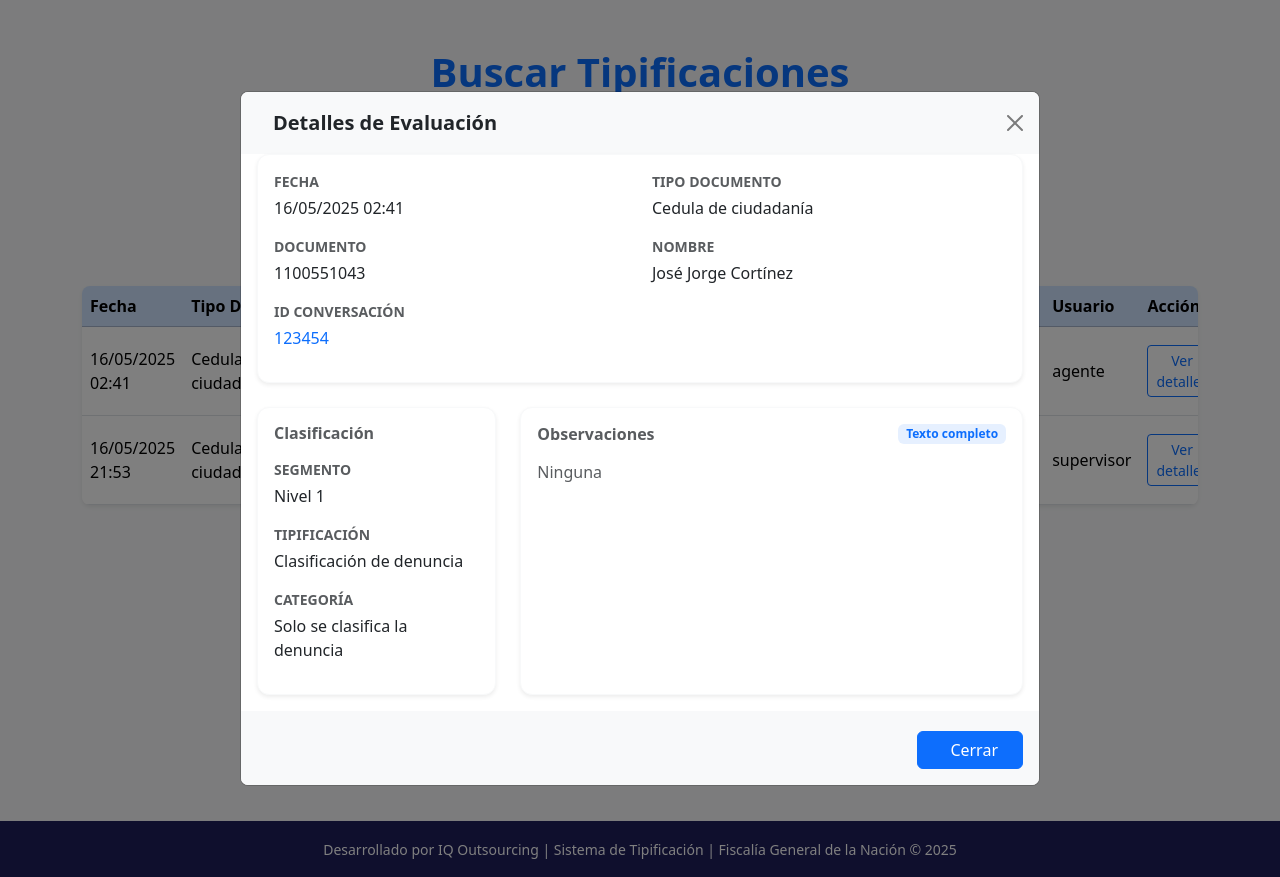
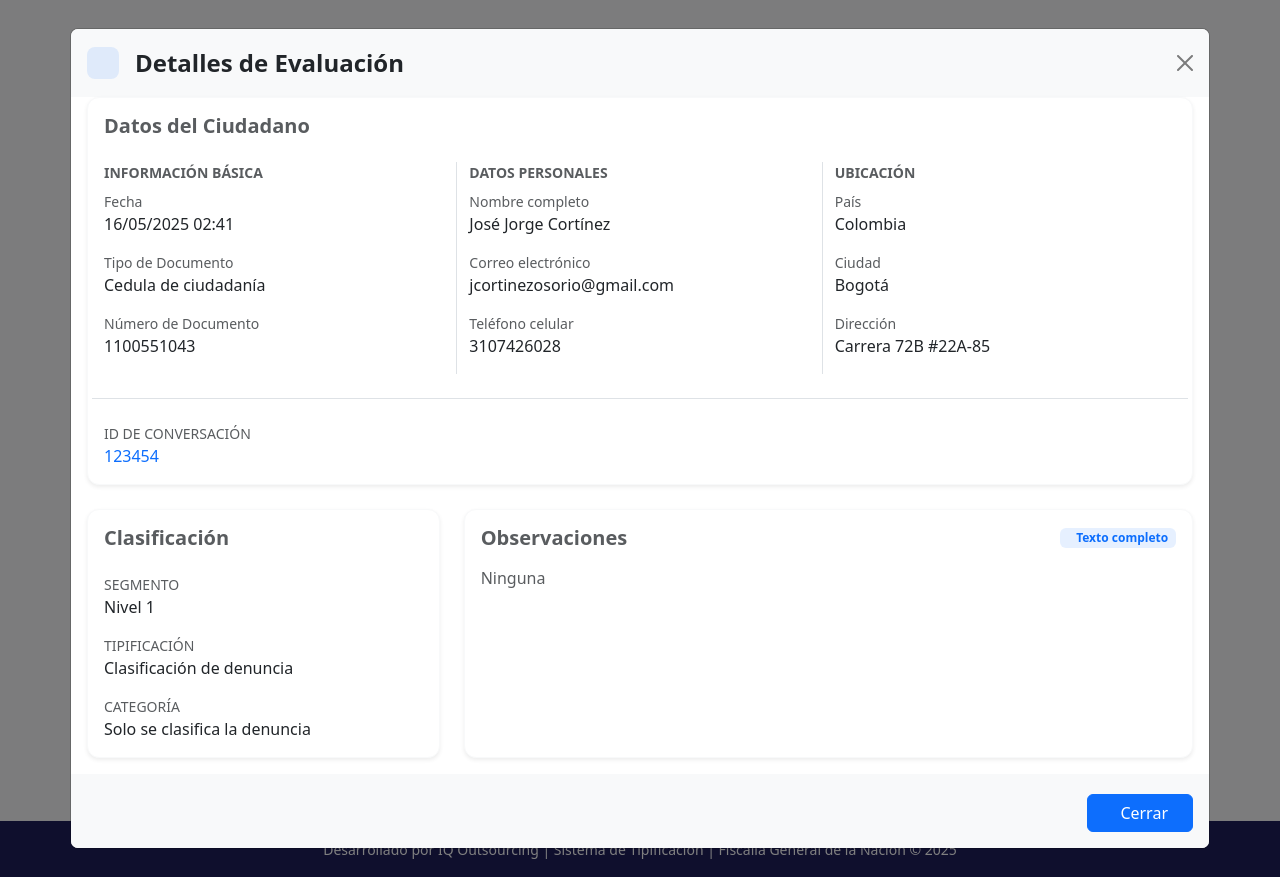
Before and after one commit to CortinezO98/Fiscalia_Form, a Django app: template form_fiscalia/usuarios/templates/usuarios/evaluaciones/buscar_tipificacion.html in a window 1280 px wide, after a click on "Ver detalles". Run offline with Django 5.2, Linux system fonts and the light colour scheme; the template is opened without the code that fills it: values that come from a table or form of the project are taken from there, others are empty; data comes from the database, SQL or seed files in the repository; parts of the project's set-up code (start-up, migrations or seed data) failed here and were passed over; some libraries are stand-ins or nearby versions.

Commit message:
Buscar tipificaciones y reporteria

```diff
--- a/form_fiscalia/gestion/views.py
+++ b/form_fiscalia/gestion/views.py
@@ -106,6 +106,7 @@ def buscar_tipificacion(request):
             Evaluacion.objects
             .select_related(
                 'ciudadano__tipo_identificacion',
+                'ciudadano__pais',
                 'categoria__tipificacion__segmento',
                 'categoria__categoria_padre',
                 'user'
--- a/form_fiscalia/usuarios/templates/usuarios/evaluaciones/buscar_tipificacion.html
+++ b/form_fiscalia/usuarios/templates/usuarios/evaluaciones/buscar_tipificacion.html
@@ -60,17 +60,27 @@
                     <td>{{ ev.observacion|truncatechars:50 }}</td>
                     <td>{{ ev.user.username }}</td>
                     <td>
-                        <button type="button" class="btn btn-sm btn-outline-primary" data-bs-toggle="modal"
-                            data-bs-target="#detalleModal" data-fecha="{{ ev.fecha|date:'d/m/Y H:i' }}"
-                            data-tipo="{{ ev.ciudadano.tipo_identificacion.nombre }}"
-                            data-documento="{{ ev.ciudadano.numero_identificacion }}"
-                            data-nombre="{{ ev.ciudadano.nombre }}" data-conversacion="{{ ev.conversacion_id }}"
-                            data-segmento="{{ ev.categoria.tipificacion.segmento.nombre }}"
-                            data-tipificacion="{{ ev.categoria.tipificacion.nombre }}"
-                            data-categoria="{{ ev.categoria.nombre }}" data-observacion="{{ ev.observacion|escape }}"
-                            data-usuario="{{ ev.user.username }}">
+                        <button type="button" class="btn btn-sm btn-outline-primary"
+                                data-bs-toggle="modal" data-bs-target="#detalleModal"
+                                data-fecha="{{ ev.fecha|date:'d/m/Y H:i' }}"
+                                data-tipo="{{ ev.ciudadano.tipo_identificacion.nombre }}"
+                                data-documento="{{ ev.ciudadano.numero_identificacion }}"
+                                data-nombre="{{ ev.ciudadano.nombre }}"
+                                data-conversacion_id="{{ ev.conversacion_id }}"
+                                data-segmento="{{ ev.categoria.tipificacion.segmento.nombre }}"
+                                data-tipificacion="{{ ev.categoria.tipificacion.nombre }}"
+                                data-categoria="{{ ev.categoria.nombre }}"
+                                data-observacion="{{ ev.observacion|escape }}"
+                                data-usuario="{{ ev.user.username }}"
+                                data-correo="{% if ev.ciudadano.correo %}{{ ev.ciudadano.correo }}{% endif %}"
+                                data-telefono="{% if ev.ciudadano.telefono %}{{ ev.ciudadano.telefono }}{% endif %}"
+                                data-direccion="{% if ev.ciudadano.direccion_residencia %}{{ ev.ciudadano.direccion_residencia }}{% endif %}"
+                                data-pais="{% if ev.ciudadano.pais %}{{ ev.ciudadano.pais.nombre }}{% endif %}"
+                                data-ciudad="{% if ev.ciudadano.ciudad %}{{ ev.ciudadano.ciudad }}{% endif %}"
+                        >
                             Ver detalles
                         </button>
+
                     </td>
                 </tr>
                 {% endfor %}
@@ -139,83 +149,132 @@
 
 
 <div class="modal fade" id="detalleModal" tabindex="-1" aria-labelledby="detalleModalLabel" aria-hidden="true">
-    <div class="modal-dialog modal-lg modal-dialog-centered">
+    <div class="modal-dialog modal-xl modal-dialog-centered">
         <div class="modal-content">
-            <!-- Encabezado con icono y título destacado -->
             <div class="modal-header bg-light border-bottom-0 pb-3">
-                <div class="d-flex align-items-center">
-                    <i class="fas fa-clipboard-check fa-lg text-primary me-3"></i>
-                    <h3 class="modal-title fs-5 fw-bold text-dark mb-0">Detalles de Evaluación</h3>
+                <div class="d-flex align-items-center gap-3">
+                    <div class="bg-primary bg-opacity-10 p-3 rounded-3">
+                        <i class="fas fa-clipboard-check fa-lg text-primary"></i>
+                    </div>
+                    <div>
+                        <h3 class="modal-title h4 fw-bold text-dark mb-0" id="detalleModalLabel">Detalles de Evaluación</h3>
+                    </div>
                 </div>
                 <button type="button" class="btn-close" data-bs-dismiss="modal" aria-label="Cerrar"></button>
             </div>
 
-            <!-- Cuerpo principal del modal -->
+            <!-- Cuerpo -->
             <div class="modal-body pt-0">
                 <div class="row g-4">
-                    <!-- Sección de información principal -->
+
+                    <!-- Sección Principal -->
                     <div class="col-12">
                         <div class="card border-light shadow-sm">
                             <div class="card-body">
-                                <dl class="row mb-0">
-                                    <!-- Items de datos principales -->
-                                    <div class="col-md-6 mb-3">
-                                        <dt class="small text-muted text-uppercase mb-1">Fecha</dt>
-                                        <dd class="mb-0 fw-medium" id="md-fecha"></dd>
+                                <h5 class="fw-bold text-muted mb-4">Datos del Ciudadano</h5>
+                                <div class="row g-4">
+
+                                    <!-- Grupo 1: Información Básica -->
+                                    <div class="col-md-4 border-end">
+                                        <dl>
+                                            <dt class="text-muted small text-uppercase mb-2">Información Básica</dt>
+                                            <dd class="mb-3">
+                                                <div class="small text-muted">Fecha</div>
+                                                <div class="fw-medium" id="md-fecha"></div>
+                                            </dd>
+                                            <dd class="mb-3">
+                                                <div class="small text-muted">Tipo de Documento</div>
+                                                <div class="fw-medium" id="md-tipo"></div>
+                                            </dd>
+                                            <dd class="mb-3">
+                                                <div class="small text-muted">Número de Documento</div>
+                                                <div class="fw-medium" id="md-documento"></div>
+                                            </dd>
+                                        </dl>
                                     </div>
-                                    <div class="col-md-6 mb-3">
-                                        <dt class="small text-muted text-uppercase mb-1">Tipo Documento</dt>
-                                        <dd class="mb-0 fw-medium" id="md-tipo"></dd>
+
+                                    <!-- Grupo 2: Datos Personales -->
+                                    <div class="col-md-4 border-end">
+                                        <dl>
+                                            <dt class="text-muted small text-uppercase mb-2">Datos Personales</dt>
+                                            <dd class="mb-3">
+                                                <div class="small text-muted">Nombre completo</div>
+                                                <div class="fw-medium" id="md-nombre"></div>
+                                            </dd>
+                                            <dd class="mb-3">
+                                                <div class="small text-muted">Correo electrónico</div>
+                                                <div class="fw-medium" id="md-correo"></div>
+                                            </dd>
+                                            <dd class="mb-0">
+                                                <div class="small text-muted">Teléfono celular</div>
+                                                <div class="fw-medium" id="md-telefono"></div>
+                                            </dd>
+                                        </dl>
                                     </div>
-                                    <div class="col-md-6 mb-3">
-                                        <dt class="small text-muted text-uppercase mb-1">Documento</dt>
-                                        <dd class="mb-0 fw-medium" id="md-documento"></dd>
+
+                                    <!-- Grupo 3: Ubicación -->
+                                    <div class="col-md-4">
+                                        <dl>
+                                            <dt class="text-muted small text-uppercase mb-2">Ubicación</dt>
+                                            <dd class="mb-3">
+                                                <div class="small text-muted">País</div>
+                                                <div class="fw-medium" id="md-pais"></div>
+                                            </dd>
+                                            <dd class="mb-3">
+                                                <div class="small text-muted">Ciudad</div>
+                                                <div class="fw-medium" id="md-ciudad"></div>
+                                            </dd>
+                                            <dd class="mb-0">
+                                                <div class="small text-muted">Dirección</div>
+                                                <div class="fw-medium" id="md-direccion"></div>
+                                            </dd>
+                                        </dl>
                                     </div>
-                                    <div class="col-md-6 mb-3">
-                                        <dt class="small text-muted text-uppercase mb-1">Nombre</dt>
-                                        <dd class="mb-0 fw-medium" id="md-nombre"></dd>
+
+                                    <!-- ID Conversación -->
+                                    <div class="col-12 border-top pt-4">
+                                        <div class="small text-muted text-uppercase">ID de Conversación</div>
+                                        <div class="fw-medium text-primary" id="md-conversacion_id"></div>
                                     </div>
-                                    <div class="col-12 mb-3">
-                                        <dt class="small text-muted text-uppercase mb-1">ID Conversación</dt>
-                                        <dd class="mb-0 fw-medium text-primary" id="md-conversacion"></dd>
-                                    </div>
-                                </dl>
+                                </div>
                             </div>
                         </div>
                     </div>
 
-                    <!-- Sección de clasificación -->
-                    <div class="col-md-4">
+                    <!-- Sección Secundaria -->
+                    <div class="col-lg-4">
                         <div class="card border-light shadow-sm h-100">
                             <div class="card-body">
-                                <h6 class="fw-bold mb-3 text-muted">Clasificación</h6>
-                                <dl class="row mb-0">
-                                    <div class="col-12 mb-3">
-                                        <dt class="small text-muted text-uppercase mb-1">Segmento</dt>
-                                        <dd class="mb-0 fw-medium" id="md-segmento"></dd>
-                                    </div>
-                                    <div class="col-12 mb-3">
-                                        <dt class="small text-muted text-uppercase mb-1">Tipificación</dt>
-                                        <dd class="mb-0 fw-medium" id="md-tipificacion"></dd>
-                                    </div>
-                                    <div class="col-12 mb-3">
-                                        <dt class="small text-muted text-uppercase mb-1">Categoría</dt>
-                                        <dd class="mb-0 fw-medium" id="md-categoria"></dd>
-                                    </div>
-                                </dl>
+                                <h5 class="fw-bold text-muted mb-4">Clasificación</h5>
+                                <ul class="list-unstyled mb-0">
+                                    <li class="mb-3">
+                                        <div class="small text-muted text-uppercase">Segmento</div>
+                                        <div class="fw-medium" id="md-segmento"></div>
+                                    </li>
+                                    <li class="mb-3">
+                                        <div class="small text-muted text-uppercase">Tipificación</div>
+                                        <div class="fw-medium" id="md-tipificacion"></div>
+                                    </li>
+                                    <li class="mb-0">
+                                        <div class="small text-muted text-uppercase">Categoría</div>
+                                        <div class="fw-medium" id="md-categoria"></div>
+                                    </li>
+                                </ul>
                             </div>
                         </div>
                     </div>
 
-                    <!-- Sección de observaciones destacada -->
-                    <div class="col-md-8">
+                    <!-- Observaciones -->
+                    <div class="col-lg-8">
                         <div class="card border-light shadow-sm h-100">
-                            <div class="card-body d-flex flex-column">
+                            <div class="card-body">
                                 <div class="d-flex justify-content-between align-items-center mb-3">
-                                    <h6 class="fw-bold text-muted mb-0">Observaciones</h6>
-                                    <span class="badge bg-primary bg-opacity-10 text-primary small">Texto completo</span>
+                                    <h5 class="fw-bold text-muted mb-0">Observaciones</h5>
+                                    <span class="badge bg-primary bg-opacity-10 text-primary small">
+                                        <i class="fas fa-expand-alt me-2"></i>Texto completo
+                                    </span>
                                 </div>
-                                <div class="observation-scroll flex-grow-1">
+                                <div class="observation-scroll" style="max-height: 200px; overflow-y: auto;">
                                     <p class="text-muted mb-0 pre-line" id="md-observacion"></p>
                                 </div>
                             </div>
@@ -224,8 +283,8 @@
                 </div>
             </div>
 
-            <!-- Pie del modal -->
-            <div class="modal-footer border-top-0 bg-light pt-3">
+            <!-- Pie -->
+            <div class="modal-footer bg-light border-top-0 pt-3">
                 <button type="button" class="btn btn-primary px-4" data-bs-dismiss="modal">
                     <i class="fas fa-times me-2"></i>Cerrar
                 </button>
@@ -233,6 +292,62 @@
         </div>
     </div>
 </div>
+
+<script>
+document.addEventListener('DOMContentLoaded', function () {
+    var detalleModal = document.getElementById('detalleModal');
+    detalleModal.addEventListener('show.bs.modal', function (event) {
+        var btn = event.relatedTarget;
+        var campos = [
+            'fecha', 'tipo', 'documento', 'nombre',
+            'correo', 'telefono', 'pais', 'ciudad',
+            'direccion', 'conversacion_id', 'usuario',
+            'segmento', 'tipificacion', 'categoria', 'observacion'
+        ];
+
+        campos.forEach(function (field) {
+            var element = document.getElementById('md-' + field);
+            if(element) {
+                var valor = btn.getAttribute('data-' + field) || 'N/A';
+                element.textContent = valor;
+            }
+        });
+    });
+});
+</script>
+
+<style>
+    .observation-scroll {
+        overflow-y: auto;
+        max-height: 300px;
+        padding-right: 10px;
+        border-radius: 8px;
+        scrollbar-width: thin;
+        scrollbar-color: #d1d5db transparent;
+    }
+
+    .observation-scroll::-webkit-scrollbar {
+        width: 8px;
+    }
+
+    .observation-scroll::-webkit-scrollbar-thumb {
+        background-color: #d1d5db;
+        border-radius: 4px;
+    }
+
+    .observation-scroll::-webkit-scrollbar-track {
+        background: transparent;
+    }
+
+    .pre-line {
+        white-space: pre-line;
+        line-height: 1.6;
+    }
+
+    .card {
+        border-radius: 12px;
+    }
+</style>
 
 <style>
     .observation-scroll {
@@ -271,20 +386,5 @@
     }
 </style>
 
-<script>
-    document.addEventListener('DOMContentLoaded', function () {
-        var detalleModal = document.getElementById('detalleModal');
-        detalleModal.addEventListener('show.bs.modal', function (event) {
-            var btn = event.relatedTarget;
-            // Leer atributos data-*
-            var campos = ['fecha', 'tipo', 'documento', 'nombre', 'conversacion', 'segmento', 'tipificacion', 'categoria', 'observacion', 'usuario'];
-            campos.forEach(function (field) {
-                var valor = btn.getAttribute('data-' + field);
-                document.getElementById('md-' + field).textContent = valor;
-            });
-        });
-    });
-</script>
-
 
 {% endblock %}
```
Also changed, not shown: form_fiscalia/usuarios/templates/usuarios/reportes.html (+20 -3 lines).
